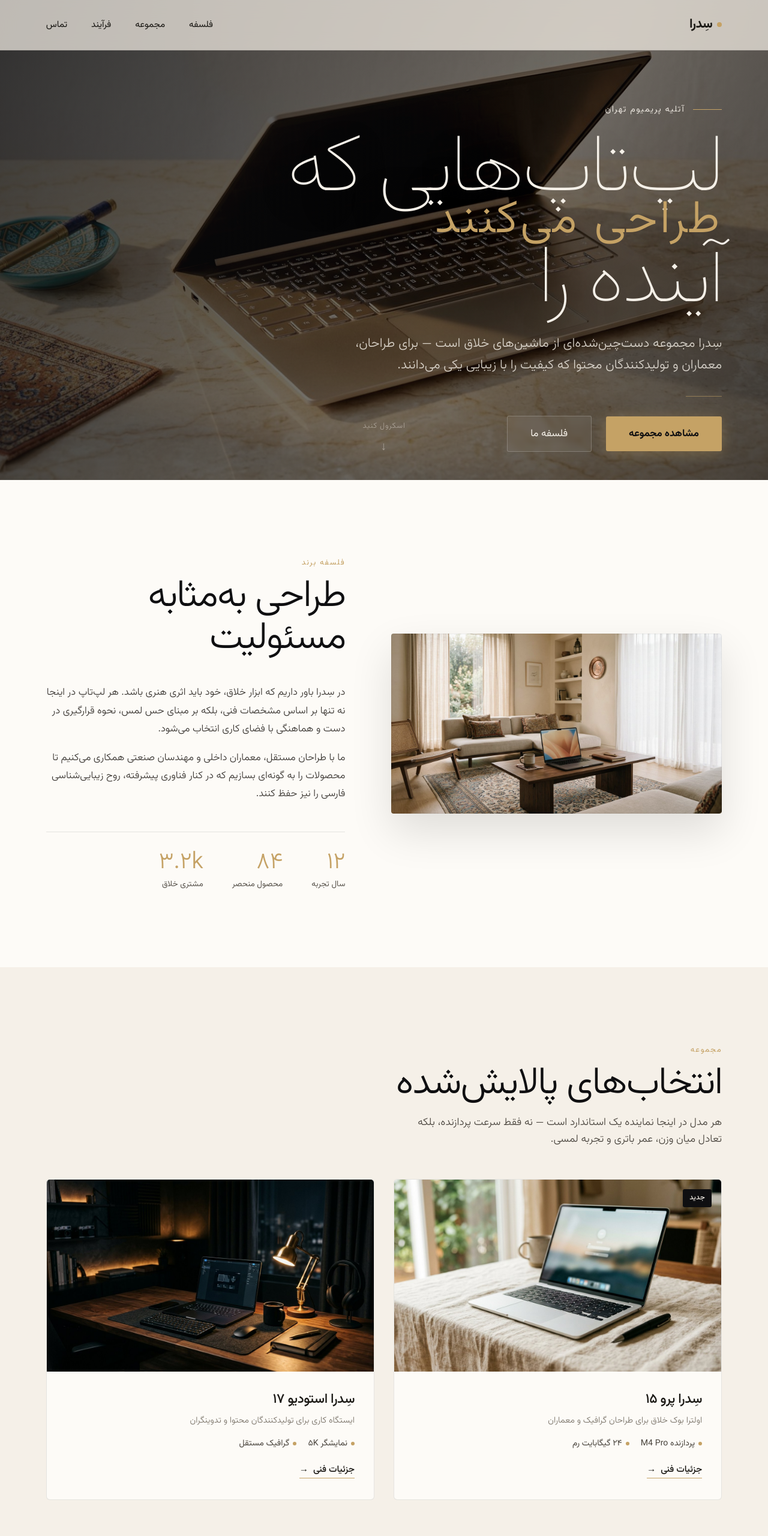
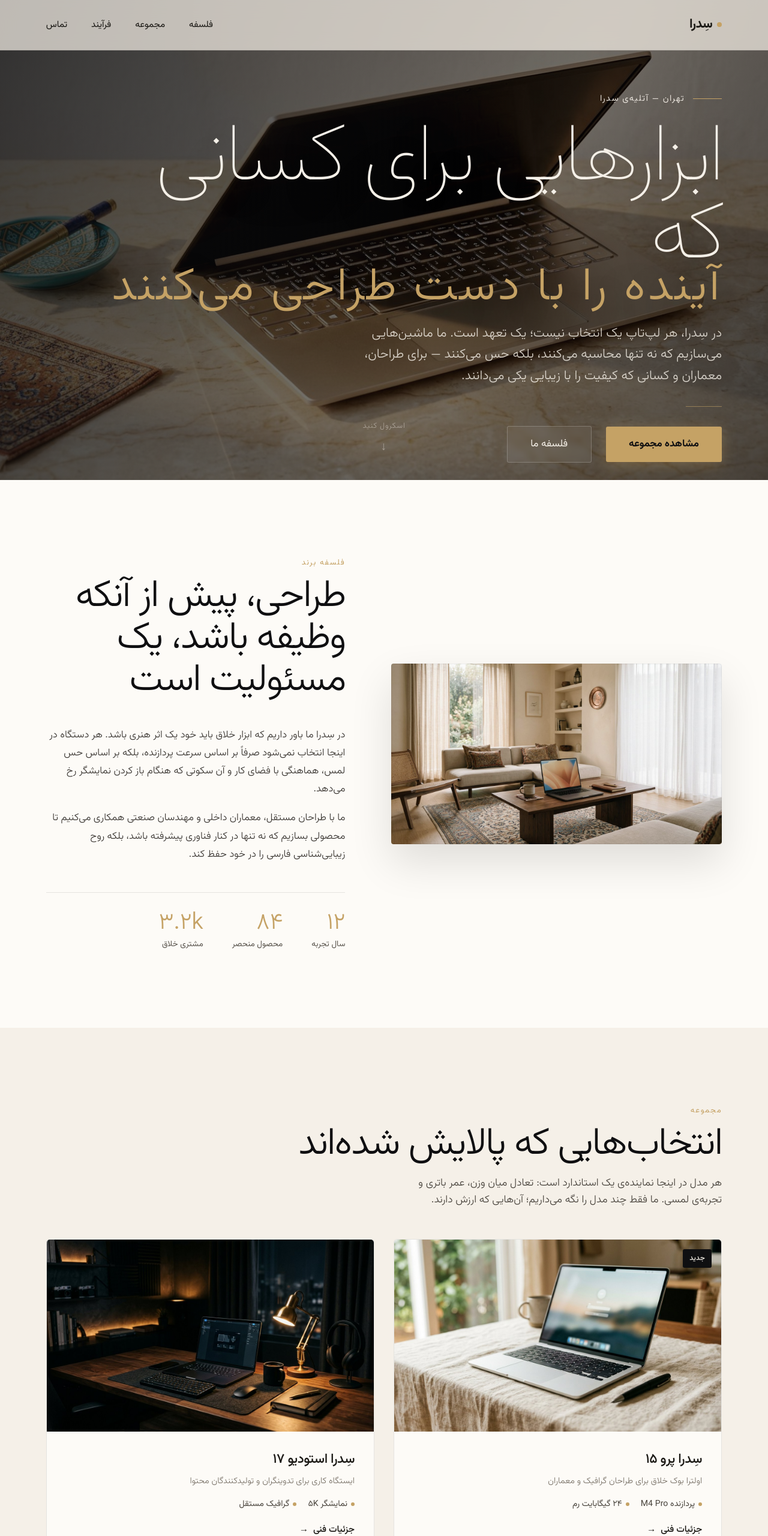
Before and after one commit to xvviix/sedra-premium, a plain HTML site: page index.html in a window 1280 px wide. Shown: the top 2560 px of the page at 60% size. Drawn offline with Linux system fonts and the light colour scheme.

Commit message:
Revised Persian copy — meaningful luxury brand voice

```diff
--- a/index.html
+++ b/index.html
@@ -208,9 +208,9 @@
   </div>
   <div class="overlay" aria-hidden="true"></div>
   <div class="content">
-    <div class="label"><span class="line" aria-hidden="true"></span> آتلیه پریمیوم تهران</div>
-    <h1>لپ‌تاپ‌هایی که <em>طراحی می‌کنند</em> آینده را</h1>
-    <p class="subtitle">سِدرا مجموعه دست‌چین‌شده‌ای از ماشین‌های خلاق است — برای طراحان، معماران و تولیدکنندگان محتوا که کیفیت را با زیبایی یکی می‌دانند.</p>
+    <div class="label"><span class="line" aria-hidden="true"></span> تهران — آتلیه‌ی سِدرا</div>
+    <h1>ابزارهایی برای کسانی که <em>آینده را با دست طراحی می‌کنند</em></h1>
+    <p class="subtitle">در سِدرا، هر لپ‌تاپ یک انتخاب نیست؛ یک تعهد است. ما ماشین‌هایی می‌سازیم که نه تنها محاسبه می‌کنند، بلکه حس می‌کنند — برای طراحان، معماران و کسانی که کیفیت را با زیبایی یکی می‌دانند.</p>
     <div class="cta-group">
       <a href="#products" class="btn-primary" aria-label="مشاهده مجموعه لپ‌تاپ‌ها">مشاهده مجموعه</a>
       <a href="#philosophy" class="btn-secondary" aria-label="درباره فلسفه سِدرا">فلسفه ما</a>
@@ -229,10 +229,10 @@
       <div class="philosophy-text">
         <div class="section-header" style="margin-bottom:2.5rem;">
           <span class="kicker">فلسفه برند</span>
-          <h2 id="philo-heading">طراحی به‌مثابه مسئولیت</h2>
+          <h2 id="philo-heading">طراحی، پیش از آنکه وظیفه باشد، یک مسئولیت است</h2>
         </div>
-        <p>در سِدرا باور داریم که ابزار خلاق، خود باید اثری هنری باشد. هر لپ‌تاپ در اینجا نه تنها بر اساس مشخصات فنی، بلکه بر مبنای حس لمس، نحوه قرارگیری در دست و هماهنگی با فضای کاری انتخاب می‌شود.</p>
-        <p>ما با طراحان مستقل، معماران داخلی و مهندسان صنعتی همکاری می‌کنیم تا محصولات را به گونه‌ای بسازیم که در کنار فناوری پیشرفته، روح زیبایی‌شناسی فارسی را نیز حفظ کنند.</p>
+        <p>در سِدرا ما باور داریم که ابزار خلاق باید خود یک اثر هنری باشد. هر دستگاه در اینجا انتخاب نمی‌شود صرفاً بر اساس سرعت پردازنده، بلکه بر اساس حس لمس، هماهنگی با فضای کار و آن سکوتی که هنگام باز کردن نمایشگر رخ می‌دهد.</p>
+        <p>ما با طراحان مستقل، معماران داخلی و مهندسان صنعتی همکاری می‌کنیم تا محصولی بسازیم که نه تنها در کنار فناوری پیشرفته باشد، بلکه روح زیبایی‌شناسی فارسی را در خود حفظ کند.</p>
         <div class="stats-row" aria-label="آمار برند">
           <div class="stat"><div class="num">۱۲</div><div class="label">سال تجربه</div></div>
           <div class="stat"><div class="num">۸۴</div><div class="label">محصول منحصر</div></div>
@@ -246,8 +246,8 @@
   <section id="products" class="products" aria-labelledby="prod-heading">
     <div class="section-header" style="margin-bottom:4vw;">
       <span class="kicker">مجموعه</span>
-      <h2 id="prod-heading">انتخاب‌های پالایش‌شده</h2>
-      <p>هر مدل در اینجا نماینده یک استاندارد است — نه فقط سرعت پردازنده، بلکه تعادل میان وزن، عمر باتری و تجربه لمسی.</p>
+      <h2 id="prod-heading">انتخاب‌هایی که پالایش شده‌اند</h2>
+      <p>هر مدل در اینجا نماینده‌ی یک استاندارد است: تعادل میان وزن، عمر باتری و تجربه‌ی لمسی. ما فقط چند مدل را نگه می‌داریم؛ آن‌هایی که ارزش دارند.</p>
     </div>
     <div class="product-grid" role="list" aria-label="لیست محصولات">
       <article class="product-card" role="listitem" aria-label="مدل جدید سِدرا پرو">
@@ -269,7 +269,7 @@
         </a>
         <div class="body">
           <h3>سِدرا استودیو ۱۷</h3>
-          <p class="meta">ایستگاه کاری برای تولیدکنندگان محتوا و تدوینگران</p>
+          <p class="meta">ایستگاه کاری برای تدوینگران و تولیدکنندگان محتوا</p>
           <div class="spec-row"><span><span class="dot" aria-hidden="true"></span> نمایشگر ۵K</span><span><span class="dot" aria-hidden="true"></span> گرافیک مستقل</span></div>
           <a href="#" class="details" aria-label="مشاهده جزئیات سِدرا استودیو">جزئیات فنی <span aria-hidden="true">→</span></a>
         </div>
@@ -281,20 +281,20 @@
   <section id="craft" class="craft" aria-labelledby="craft-heading">
     <div class="section-header" style="margin-bottom:3vw;">
       <span class="kicker">فرآیند</span>
-      <h2 id="craft-heading" style="color:#F5F0E8;">ساخته‌شده با دقت</h2>
+      <h2 id="craft-heading" style="color:#F5F0E8;">ساخته شده با دقت</h2>
     </div>
     <div class="craft-grid">
       <article>
         <h3>گزینش مواد</h3>
-        <p>از آلیاژهای آلومینیوم بازیافتی تا پارچه‌های طبیعی برای کیبورد — هر بخشی برای دوام و حس لمس انتخاب شده است.</p>
+        <p>از آلیاژ آلومینیوم بازیافتی تا پارچه‌های طبیعی کیبورد — هر بخش برای دوام و حس لمس انتخاب شده است.</p>
       </article>
       <article>
         <h3>مونتاژ دستی</h3>
-        <p>تیم متخصص ما هر واحد را در تهران به‌صورت دستی مونتاژ و آزمایش می‌کند؛ بدون خطوط تولید انبوه.</p>
+        <p>تیم متخصص ما هر واحد را در تهران به‌صورت دستی مونتاژ و آزمایش می‌کند؛ بدون خطوط تولید انبوه و بدون تساهل.</p>
       </article>
       <article>
         <h3>آزمون کیفیت</h3>
-        <p>هر لپ‌تاپ پیش از ارسال ۴۸ ساعت در شرایط واقعی آزمایش می‌شود؛ از حرارت تا عمر باتری در دماهای مختلف.</p>
+        <p>هر لپ‌تاپ پیش از ارسال ۴۸ ساعت در شرایط واقعی آزمایش می‌شود؛ از حرارت در تابستان تا عمر باتری در هوای سرد.</p>
       </article>
       <figure aria-label="تصویر فرآیند ساخت">
         <img src="images/craft.jpg" alt="دست در حال مونتاژ دقیق لپ‌تاپ" loading="lazy" decoding="async" style="width:100%;border-radius:4px;box-shadow:0 20px 50px rgba(0,0,0,0.35);">
@@ -305,7 +305,7 @@
   <!-- Social Proof -->
   <section class="social-proof" aria-labelledby="proof-heading" style="padding-top:7vw;padding-bottom:7vw;">
     <div class="quote-block">
-      <blockquote>"سِدرا فقط یک فروشگاه نیست؛ یک تجربه است. وقتی لپ‌تاپ را باز می‌کنی، می‌فهمی که کسی برایش فکر کرده."</blockquote>
+      <blockquote>"سِدرا فقط یک فروشگاه نیست؛ یک تجربه است. وقتی لپ‌تاپ را باز می‌کنی، متوجه می‌شوی که کسی واقعاً برایش فکر کرده."</blockquote>
       <cite>— نیما کاظمی، طراح تجربه کاربری</cite>
     </div>
     <div class="press-logos" aria-label="نام نشریات">
```
